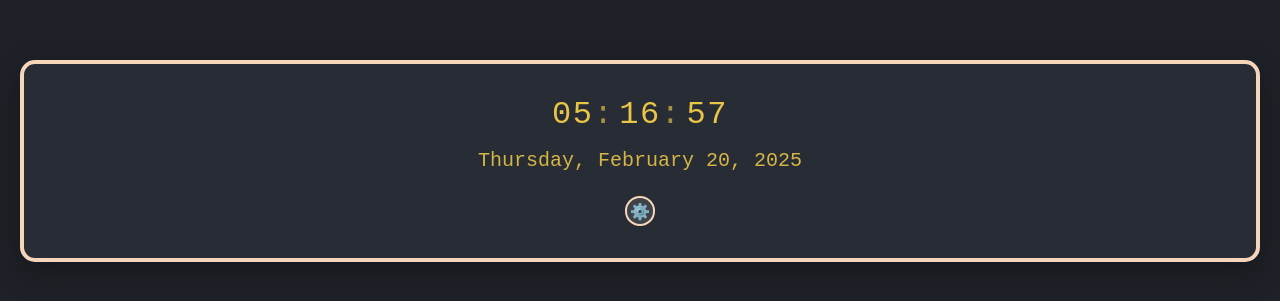
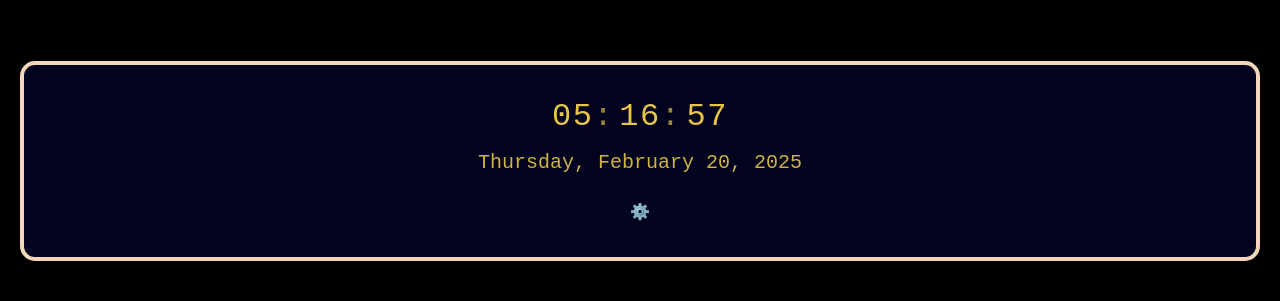
Before and after one commit to gituser6hij/satisfying-watch, a Next.js app: page / in a window 1280 px wide. Shown: the part 239-540 px from the top of the page. Built offline with nearby package versions, Linux system fonts and the light colour scheme.

Commit message:
Update styles.css

```diff
--- a/app/styles.css
+++ b/app/styles.css
@@ -1,8 +1,25 @@
 :root {
-  --primary-color: #c678dd;
-  --secondary-color: #282c34;
-  --background-color: #1e2127;
-  --border-color: #3a3f4b;
+  /* Set 1: Primary Colors */
+  --black-bean: rgb(1, 3, 31);
+  --indigo-dye: #08415cff;
+  --blue-munsell: #388697ff;
+  --sunset: #f6ca83ff;
+  --light-orange: #f5d6baff;
+
+  /* Set 2: Accent Colors */
+  --saffron: #e8c547ff;
+  --jet: #30323dff;
+  --davys-gray: #4d5061ff;
+  --bittersweet: #fe5f55ff;
+  --lavender-blush: #fceff9ff;
+
+  /* Updated Theme Colors using both sets */
+  --primary-color: var(--blue-munsell);
+  --secondary-color: var(--black-bean);
+  --background-color: black;
+  --border-color: var(--davys-gray);
+  --accent-color: var(--saffron);
+  --hover-color: var(--bittersweet);
   --border-width: 4px;
   --base-transition: all 0.4s cubic-bezier(0.4, 0, 0.2, 1);
 }
@@ -15,6 +32,7 @@
   transition: var(--base-transition);
 }
 
+/* Body styling using new theme */
 body {
   background: var(--background-color);
   color: var(--primary-color);
@@ -29,21 +47,24 @@ body {
 }
 
 .clock-container {
-  overflow: hidden;  /* As a fallback */
-
+  overflow: hidden;
   background: var(--secondary-color);
-  padding: clamp(1rem, 4vw, 2rem); /* Responsive padding */
+  padding: clamp(1rem, 4vw, 2rem);
   border: var(--border-width) solid var(--border-color);
   border-radius: 15px;
-  width: min(90vw, 600px);
+  width: min(90vw, 600px); /* This will be overridden by inline style */
   transition:
     border-radius 0.4s ease,
-    transform 0.3s cubic-bezier(0.4, 0, 0.2, 1);
+    transform 0.3s cubic-bezier(0.4, 0, 0.2, 1),
+    width 0.3s ease,
+    height 0.3s ease,
+    box-shadow 0.3s ease;
   display: flex;
   flex-direction: column;
   align-items: center;
   justify-content: center;
   box-sizing: border-box;
+  margin: 0 auto;
 }
 
 /* Shape Variations */
@@ -98,11 +119,20 @@ body {
 }
 
 /* Customization Buttons */
-.customization-buttons {
-  display: grid;
-  grid-template-columns: repeat(5, 1fr);
-  gap: 0.5rem;
-  margin-top: 1.5rem;
+/* Customization buttons updated with hover effect */
+.customization-buttons button {
+  background: rgba(255, 255, 255, 0.1);
+  border: 2px solid var(--border-color);
+  color: var(--primary-color);
+  padding: 0.8rem;
+  cursor: pointer;
+  border-radius: 8px;
+  font-size: 1.2rem;
+}
+
+.customization-buttons button:hover {
+  background: var(--hover-color);
+  transform: translateY(-2px);
 }
 
 /* Adjusted Fullscreen Button */
@@ -138,58 +168,66 @@ body {
   transform: translateY(-2px);
 }
 
-/* Slider Style */
+/* Update slider styles for better consistency */
 .slider-container {
-  margin-top: 1rem;
+  margin: 1rem 0;
+  width: 100%;
   text-align: center;
   color: var(--primary-color);
 }
 
 .slider-container label {
-  font-size: 1rem;
+  font-size: 0.9rem;
   display: block;
+  margin-bottom: 0.5rem;
 }
 
 .slider-container input {
   width: 100%;
   -webkit-appearance: none;
   background: var(--border-color);
-  height: 5px;
-  border-radius: 5px;
+  height: 4px;
+  border-radius: 2px;
   outline: none;
-  margin-top: 5px;
 }
 
 .slider-container input::-webkit-slider-thumb {
   -webkit-appearance: none;
-  width: 15px;
-  height: 15px;
+  width: 16px;
+  height: 16px;
   background: var(--primary-color);
   border-radius: 50%;
   cursor: pointer;
+  transition: all 0.2s ease;
+}
+
+.slider-container input::-webkit-slider-thumb:hover {
+  transform: scale(1.1);
 }
 
 .slider-container input::-moz-range-thumb {
-  width: 15px;
-  height: 15px;
+  width: 16px;
+  height: 16px;
   background: var(--primary-color);
   border-radius: 50%;
   cursor: pointer;
+  transition: all 0.2s ease;
+}
+
+.slider-container input::-moz-range-thumb:hover {
+  transform: scale(1.1);
 }
 
 /* Settings Button */
 .settings-button {
-  bottom: 20px;
-  right: 20px;
-  background: rgba(255, 255, 255, 0.1);
-  border: 2px solid var(--border-color);
+  background:none;
   color: var(--primary-color);
   padding: 0.2rem;
   cursor: pointer;
-  border-radius: 50%;
   font-size: 1.0rem;
   z-index: 1000;
   transition: var(--base-transition);
+  border: none;
 }
 
 .settings-button:hover::after {
@@ -209,16 +247,93 @@ body {
   position: fixed;
   bottom: 80px;
   right: 20px;
-  background: #282c3410;
-  border: var(--border-width) solid var(--border-color);
+  background: #282c3450;
   border-radius: 15px;
-  padding: 1.0rem;
+  padding: 2rem;
+  display: flex;
+  flex-direction: column;
+  gap: 1.0rem;
+  z-index: 999;
+  box-shadow: 0 10px 30px rgba(0,0,0,0.3);
+  animation: slide-up 0.6s ease;
+  width: 300px;
+  backdrop-filter: blur(5px);
+}
+
+.settings-section {
+  display: flex;
+  flex-direction: column;
+  gap: 0.75rem;
+}
+
+.settings-section h3 {
+  color: var(--primary-color);
+  font-size: 1.1rem;
+  margin-bottom: 0.5rem;
+  border-bottom: 1px solid rgba(255, 255, 255, 0.1);
+  padding-bottom: 0.25rem;
+}
+
+.control-group {
+  display: grid;
+  grid-template-columns: repeat(auto-fit, minmax(80px, 1fr));
+  gap: 0.5rem;
+}
+
+.control-group button {
+  background: rgba(255, 255, 255, 0.1);
+  border: 2px solid var(--border-color);
+  color: var(--primary-color);
+  padding: 0.5rem;
+  cursor: pointer;
+  border-radius: 8px;
+  font-size: 0.9rem;
+  transition: all 0.3s ease;
+}
+
+.control-group button:hover {
+  background: var(--hover-color);
+  transform: translateY(-2px);
+}
+
+.slider-group {
   display: flex;
   flex-direction: column;
   gap: 1rem;
-  z-index: 999;
-  box-shadow: 0 10px 30px rgba(0,0,0,0.3);
-  animation: slide-up 0.6s ease;
+}
+
+.slider-item {
+  display: flex;
+  flex-direction: column;
+  gap: 0.25rem;
+}
+
+.slider-item label {
+  font-size: 0.9rem;
+  color: var(--primary-color);
+}
+
+.slider-item input {
+  width: 100%;
+  -webkit-appearance: none;
+  background: var(--border-color);
+  height: 4px;
+  border-radius: 2px;
+  outline: none;
+}
+
+.slider-item input::-webkit-slider-thumb {
+  -webkit-appearance: none;
+  width: 14px;
+  height: 14px;
+  background: var(--primary-color);
+  border-radius: 50%;
+  cursor: pointer;
+  transition: all 0.2s ease;
+}
+
+.slider-item input::-webkit-slider-thumb:hover {
+  transform: scale(1.1);
 }
 
 .settings-panel .customization-buttons {
@@ -240,13 +355,14 @@ body {
 
 /* Adjust fullscreen button in panel */
 .settings-panel .fullscreen-button {
-  width: 100%;
+  width: 50px;
   margin-top: 0;
+
 }
 
 /* Adjust slider in panel */
 .settings-panel .slider-container {
-  width: 200px;
+  width: 50px;
   margin: 0;
 }
 
@@ -301,9 +417,22 @@ body {
     font-size: 1.1rem;
   }
 
-  .slider-container {
-    width: 80%; /* Constrain slider width */
-    margin: 1rem auto;
+  .clock-container {
+    padding: 1rem;
+    min-width: 200px; /* Add minimum width */
+    min-height: 200px; /* Add minimum height for circle shape */
+  }
+
+  .settings-panel {
+    width: 90%;
+    left: 5%;
+    right: 5%;
+    bottom: 20px;
+    padding: 1.5rem;
+  }
+
+  .control-group {
+    grid-template-columns: repeat(auto-fit, minmax(70px, 1fr));
   }
 }
 
```
